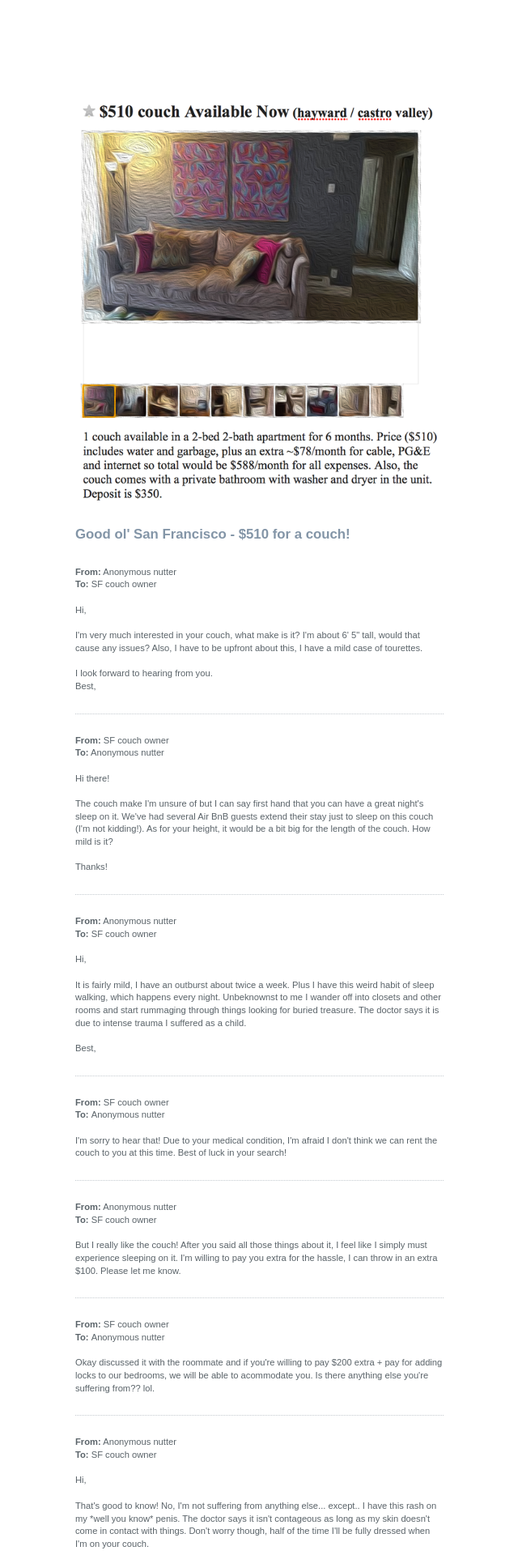
After one commit to latcoin/nut, a PHP site: page /youngproroommate.html in a window 1280 px wide. The commit adds this page. Shown: the top 1920 px of the page at 81% size, without its empty margins (62-702 px from the left). Run offline with PHP 8.4, Linux system fonts and the light colour scheme.

Commit message:
young professional roommate

```diff
--- a/leftsidebar.php
+++ b/leftsidebar.php
@@ -21,6 +21,7 @@ $page = 'sidebar';
     <li><a href="louisvuittonisnotapurse.php">Louis Vuitton is not a purse!</a></li>
     <li><a href="macbook3years.php">3 year old macbook pro</a></li>
     <li><a href="rollingservercase.php">Rolling server case</a></li>
+    <li><a href="youngproroommate.php">Super comfy couch for rent</a></li>
   </ul>
 </div>
 </body>
--- /dev/null
+++ b/youngproroommate.html
@@ -0,0 +1,133 @@
+<!DOCTYPE html PUBLIC "-//W3C//DTD XHTML 1.0 Strict//EN" "http://www.w3.org/TR/xhtml1/DTD/xhtml1-strict.dtd">
+<html xmlns="http://www.w3.org/1999/xhtml">
+<head>
+<meta http-equiv="Content-Type" content="text/html; charset=iso-8859-1" />
+<title>Nutty Emails</title>
+<link rel="stylesheet" type="text/css" href="nuttyemails.css" />
+		<meta name="keywords" content="emails, email pranks">
+		<meta name="copyright" content="Anonymous Nobody">
+		<meta name="author" content="Anonymous Nobody">
+		<meta name="description" content="This site contains none of your business. You do not have permission to access the content and if you do so you agree to waive all rights.">
+	</head>
+
+<body>
+		<div id="wrappertop"></div>
+		<div id="wrapper">
+		<?php
+            include('leftsidebar.php');
+        ?>
+
+		  <div id="rightmiddle">
+			<div id="bufferdots4"><img src="craigslist/youngproroommate/youngproroommate.png" alt="" width="455" height="508" /></div>
+<div id="bufferdots2"></div>
+				<div id="bufferdots3"></div>
+				<h2> <strong>Good ol' San Francisco - $510 for a couch!</strong></h2>
+				<p>&nbsp;</p>
+				<p><strong>From:</strong> Anonymous nutter<br />
+			    <strong>To:</strong> SF couch owner</p>
+				<p><br />
+			Hi,</p>
+			<p>&nbsp;</p>
+			<p>I'm very much interested in your couch, what make is it? I'm about 6' 5&quot; tall, would that cause any issues? Also, I have to be upfront about this, I have a mild case of tourettes.	</p>
+			<p>&nbsp;</p>
+			<p>I look forward to hearing from you.</p>
+			<p>Best,			</p>
+			<div id="bufferdots"></div>
+				<p><strong>From: </strong> SF couch owner<br />
+                <strong>To:</strong> Anonymous nutter<br />
+				  <br />
+		    Hi there!</p>
+			<p>&nbsp;</p>
+			<p>The couch make I'm unsure of but I can say first hand that you can have a great night's sleep on it. We've had several Air BnB guests extend their stay just to sleep on this couch (I'm not kidding!). As for your height, it would be a bit big for the length of the couch. How mild is it?</p>
+			<p>&nbsp;</p>
+				<p>Thanks!<br />
+		    </p>
+			<div id="bufferdots"></div>
+				<p><strong>From:</strong> Anonymous nutter<br />
+                  <strong>To: </strong> SF couch owner<br />
+				<br />
+				</p>
+			<p>Hi,</p>
+			<p>&nbsp;</p>
+			<p>It is fairly mild, I have an outburst about twice a week. Plus I have this weird habit of sleep walking, which happens every night. Unbeknownst to me I wander off into closets and other rooms and start rummaging through things looking for buried treasure. The doctor says it is due to intense trauma I suffered as a child.</p>
+			<p>&nbsp;</p>
+				<p>Best,<br />
+		    </p>
+			<div id="bufferdots"></div>
+				<p><strong>From:</strong> SF couch owner<br />
+            <strong>To: </strong>Anonymous nutter<br />
+				<br />
+				I'm sorry to hear that! Due to your medical condition, I'm afraid I don't think we can rent the couch to you at this time. Best of luck in your search!<br />
+	        </p>
+			<div id="bufferdots"></div>
+				<p><strong>From:</strong> Anonymous nutter<br />
+            <strong>To: </strong>SF couch owner<br />
+				<br />
+			But I really like the couch! After you said all those things about it, I feel like I simply must experience sleeping on it. I'm willing to pay you extra for the hassle, I can throw in an extra $100. Please let me know.<br />
+		    </p>
+			<div id="bufferdots"></div>
+            <p><strong>From:</strong> SF couch owner<br />
+            <strong>To: </strong>Anonymous nutter<br />
+			  <br />
+			  Okay discussed it with the roommate and if you're willing to pay $200 extra + pay for adding locks to our bedrooms, we will be able to acommodate you. Is there anything else you're suffering from?? lol.<br />
+		    </p>
+			<div id="bufferdots"></div>
+            <p><strong>From:</strong> Anonymous nutter<br />
+            <strong>To: </strong>SF couch owner<br />
+			  <br />
+		    Hi,</p>
+            <p>&nbsp;</p>
+            <p>That's good to know! No, I'm not suffering from anything else... except.. I have this rash on my *well you know* penis. The doctor says it isn't contageous as long as my skin doesn't come in contact with things. Don't worry though, half of the time I'll be fully dressed when I'm on your couch.<br />
+            </p>
+			<div id="bufferdots"></div>
+            <p><strong>From:</strong> SF couch owner<br />
+            <strong>To: </strong>Anonymous nutter</p>
+            <p>&nbsp;</p>
+            <p>hmm. craigslist has a strong policy on harassment of its members. dont message me again shithead!</p>
+            <p>&nbsp;</p>
+            <p>Sent from my iPhone<br />
+            </p>
+			<div id="bufferdots"></div>
+            <p><strong>From:</strong> Anonymous nutter<br />
+            <strong>To: </strong>SF couch owner</p>
+            <p>&nbsp;</p>
+            <p>Whoa! what is with the hostility here? I thought we were getting along, what happened? Btw, I've just read the bylaws of the California tenancy agreement and you can't discriminate tenants based on medical conditions. So let's firm up dates on when I can come move in. I agree to your rent and am looking forward to sleeping on that amazing couch.<br />
+            </p>
+			<div id="bufferdots"></div>
+            <p><strong>From:</strong> SF couch owner<br />
+            <strong>To: </strong>Anonymous nutter</p>
+            <p>&nbsp;</p>
+            <p>Do you even have a job? Do you work? Or are you still living in mommy's basement jerking off to kiddie porn? </p>
+            <p>&nbsp;</p>
+            <p>All of the above were rhetorical jerk off, so don't respond.</p>
+            <p><br />
+            </p>
+			<div id="bufferdots"></div>
+            <p><strong>From:</strong> Anonymous nutter<br />
+            <strong>To: </strong>SF couch owner</p>
+            <p>&nbsp;</p>
+            <p><img src="craigslist/youngproroommate/job.png" alt="" width="455" height="403" /><br />
+            </p>
+			<div id="bufferdots"></div>
+		  </div>
+          <?php
+			include('rightsidebar.php');
+		  ?>
+
+		</div>
+
+		<div id="wrapperend">
+		  <div id="leftcolumn2"></div>
+		</div>
+	</body>
+    <script>
+  (function(i,s,o,g,r,a,m){i['GoogleAnalyticsObject']=r;i[r]=i[r]||function(){
+  (i[r].q=i[r].q||[]).push(arguments)},i[r].l=1*new Date();a=s.createElement(o),
+  m=s.getElementsByTagName(o)[0];a.async=1;a.src=g;m.parentNode.insertBefore(a,m)
+  })(window,document,'script','//www.google-analytics.com/analytics.js','ga');
+
+  ga('create', 'UA-66650897-1', 'auto');
+  ga('send', 'pageview');
+
+	</script>
+</html>
```
Also changed, not shown: index.php (+5 -10 lines), craigslist/youngproroommate/job.png (added), craigslist/youngproroommate/youngproroommate.png (added), craigslist/youngproroommate/youngproroommatethumb.jpg (added).
